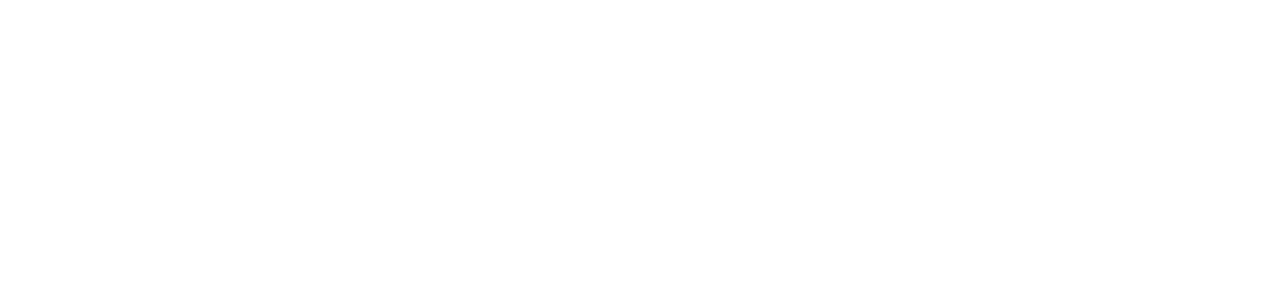
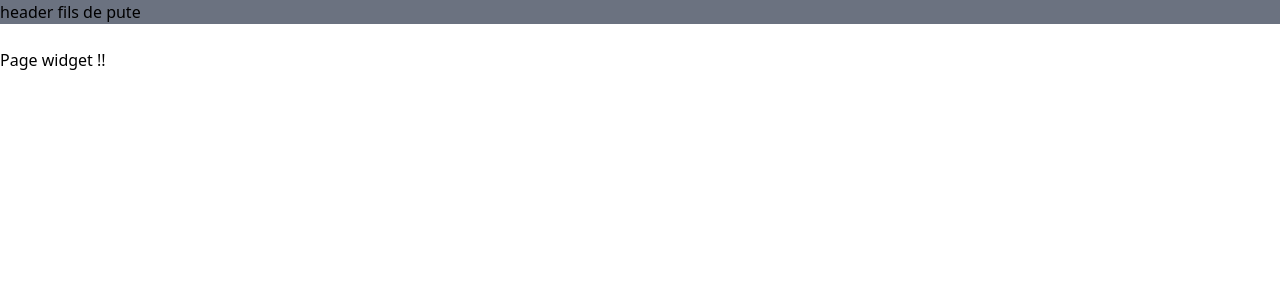
Before and after one commit to Thomkraft/SmartDesk, a SvelteKit app: page /page-widget in a window 1280 px wide. Shown: the top 300 px of the page. Built offline with nearby package versions, Linux system fonts and the light colour scheme.

Commit message:
structure complete

```diff
--- /dev/null
+++ b/src/routes/components/Header.svelte
@@ -0,0 +1 @@
+<h1 class="bg-gray-500">header fils de pute</h1>
--- a/src/routes/header/+page.svelte
+++ /dev/null
@@ -1,3 +0,0 @@
-<script></script>
-
-<h1>Header</h1>
--- a/src/routes/page-widget/+page.svelte
+++ b/src/routes/page-widget/+page.svelte
@@ -0,0 +1,8 @@
+<script>
+    import Header from '../components/Header.svelte';
+</script>
+<Header></Header>
+
+<br>
+
+<h1>Page widget !!</h1>
```
